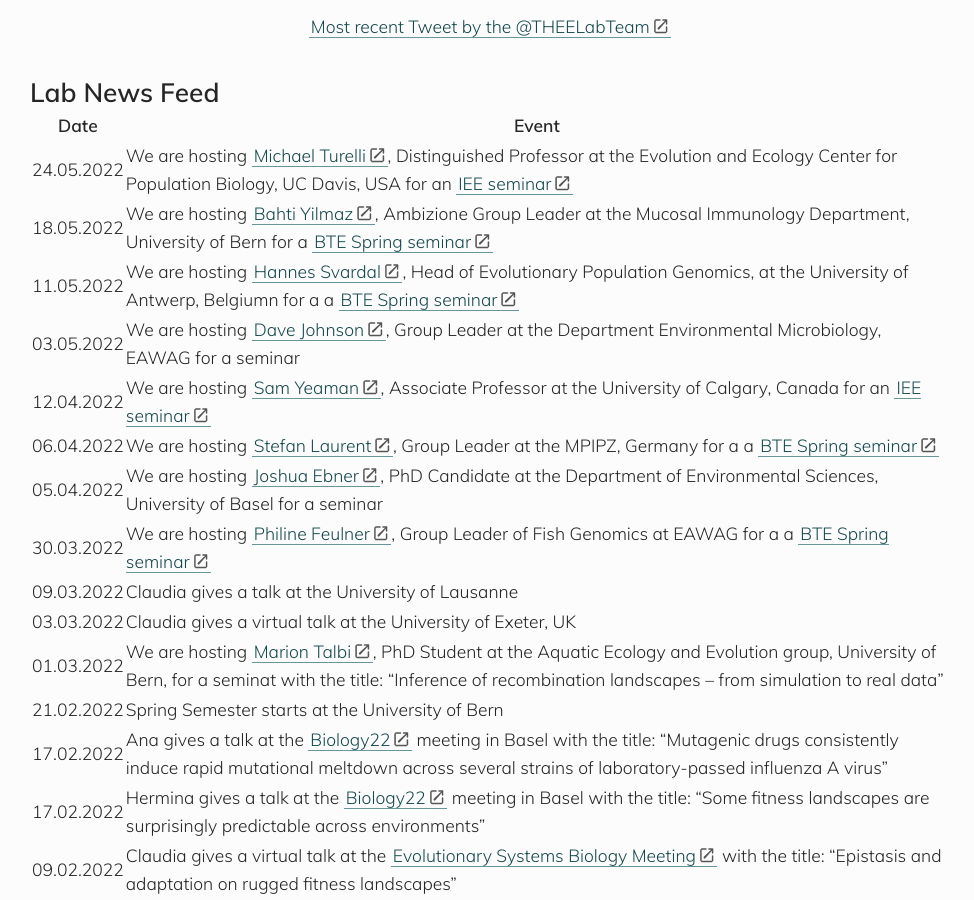
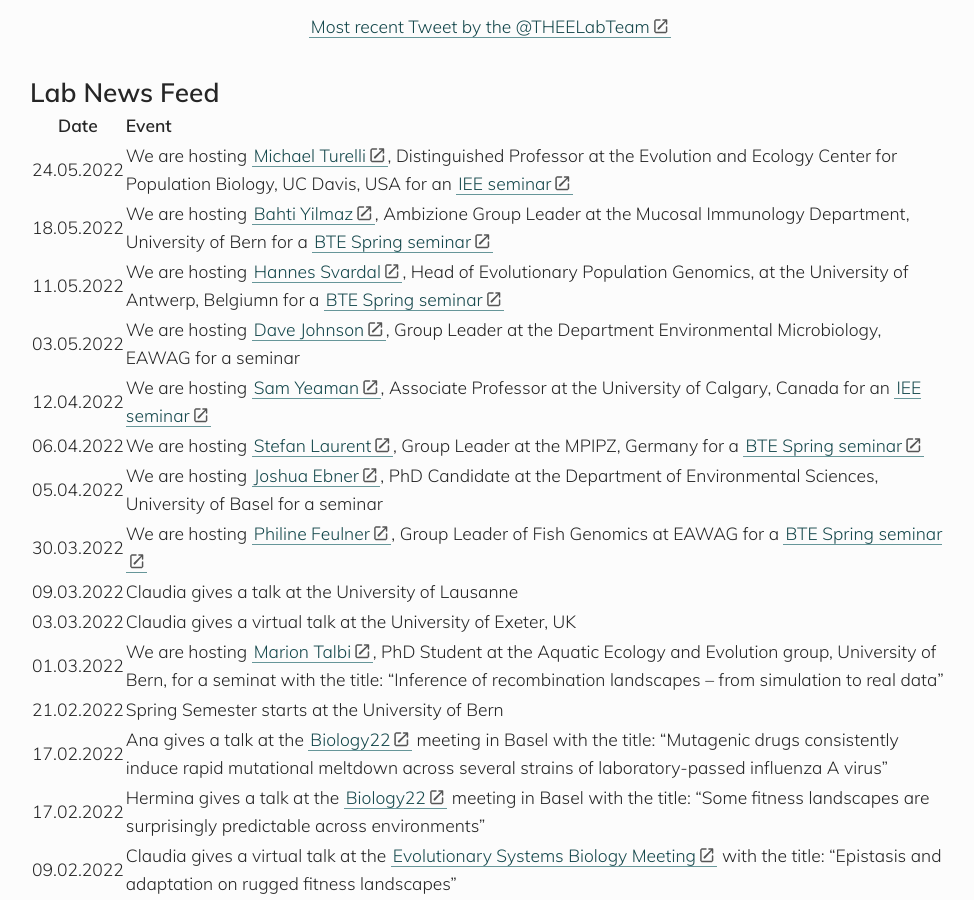
Before and after one commit to banklab/banklab.github.io, a Jekyll site: the page built from index.md, in a window 1280 px wide and 900 px high, scrolled down 657 px. Shown: the whole window, without its empty margins (150-1124 px from the left). Built offline with Jekyll 4.4.1, drawn with Linux system fonts in a browser that asks for light colours; some web fonts are replaced; comment, search, counter and statistics services are not loaded.

Commit message:
Corrected some self-induced typos.

```diff
--- a/index.md
+++ b/index.md
@@ -21,15 +21,15 @@ In the Division of Theoretical Ecology and Evolution, we use theoretical and sta
 ## Lab News Feed
 
 Date | Event
----  | ---
+:---:  | :---
 24.05.2022 | We are hosting [Michael Turelli](https://biology.ucdavis.edu/people/michael-turelli), Distinguished Professor at the Evolution and Ecology Center for Population Biology, UC Davis, USA for an [IEE seminar](https://www.iee.unibe.ch/studies/lecture_series_in_ecology_and_evolution/index_eng.html)
 18.05.2022 | We are hosting [Bahti Yilmaz](https://www.mucosalimmunology.ch/en/lab-members/dr-bahtiyar-yilmaz.html), Ambizione Group Leader at the Mucosal Immunology Department, University of Bern for a [BTE Spring seminar](https://www.iee.unibe.ch/studies/lecture_series_in_behavioral_theoretical_and_evolutionary_biology/index_eng.html)
-11.05.2022 | We are hosting [Hannes Svardal](https://www.uantwerpen.be/en/staff/hannes-svardal/svardal-lab/), Head of Evolutionary Population Genomics, at the University of Antwerp, Belgiumn for a a [BTE Spring seminar](https://www.iee.unibe.ch/studies/lecture_series_in_behavioral_theoretical_and_evolutionary_biology/index_eng.html)
+11.05.2022 | We are hosting [Hannes Svardal](https://www.uantwerpen.be/en/staff/hannes-svardal/svardal-lab/), Head of Evolutionary Population Genomics, at the University of Antwerp, Belgiumn for a [BTE Spring seminar](https://www.iee.unibe.ch/studies/lecture_series_in_behavioral_theoretical_and_evolutionary_biology/index_eng.html)
 03.05.2022 | We are hosting [Dave Johnson](https://www.eawag.ch/en/aboutus/portrait/organisation/staff/profile/david-johnson/show/), Group Leader at the Department Environmental Microbiology, EAWAG for a seminar
 12.04.2022 | We are hosting [Sam Yeaman](https://yeamanlab.weebly.com/), Associate Professor at the University of Calgary, Canada for an [IEE seminar](https://www.iee.unibe.ch/studies/lecture_series_in_ecology_and_evolution/index_eng.html)
-06.04.2022 | We are hosting [Stefan Laurent](https://www.mpipz.mpg.de/laurent), Group Leader at the MPIPZ, Germany for a a [BTE Spring seminar](https://www.iee.unibe.ch/studies/lecture_series_in_behavioral_theoretical_and_evolutionary_biology/index_eng.html)
+06.04.2022 | We are hosting [Stefan Laurent](https://www.mpipz.mpg.de/laurent), Group Leader at the MPIPZ, Germany for a [BTE Spring seminar](https://www.iee.unibe.ch/studies/lecture_series_in_behavioral_theoretical_and_evolutionary_biology/index_eng.html)
 05.04.2022 | We are hosting [Joshua Ebner](https://duw.unibas.ch/en/research-groups/geoecology/staff/joshua-niklas-ebner/), PhD Candidate at the Department of Environmental Sciences, University of Basel for a seminar
-30.03.2022 | We are hosting [Philine Feulner](https://www.eawag.ch/en/department/fishec/main-focus/fish-genomics/), Group Leader of Fish Genomics at EAWAG for a a [BTE Spring seminar](https://www.iee.unibe.ch/studies/lecture_series_in_behavioral_theoretical_and_evolutionary_biology/index_eng.html)
+30.03.2022 | We are hosting [Philine Feulner](https://www.eawag.ch/en/department/fishec/main-focus/fish-genomics/), Group Leader of Fish Genomics at EAWAG for a [BTE Spring seminar](https://www.iee.unibe.ch/studies/lecture_series_in_behavioral_theoretical_and_evolutionary_biology/index_eng.html)
 09.03.2022 | Claudia gives a talk at the University of Lausanne
 03.03.2022 | Claudia gives a virtual talk at the University of Exeter, UK
 01.03.2022 | We are hosting [Marion Talbi](https://www.aqua.iee.unibe.ch/about_us/team/marion_talbi/talbi_marion/index_eng.html), PhD Student at the Aquatic Ecology and Evolution group, University of Bern,  for a seminat with the title: "Inference of recombination landscapes – from simulation to real data"
```
